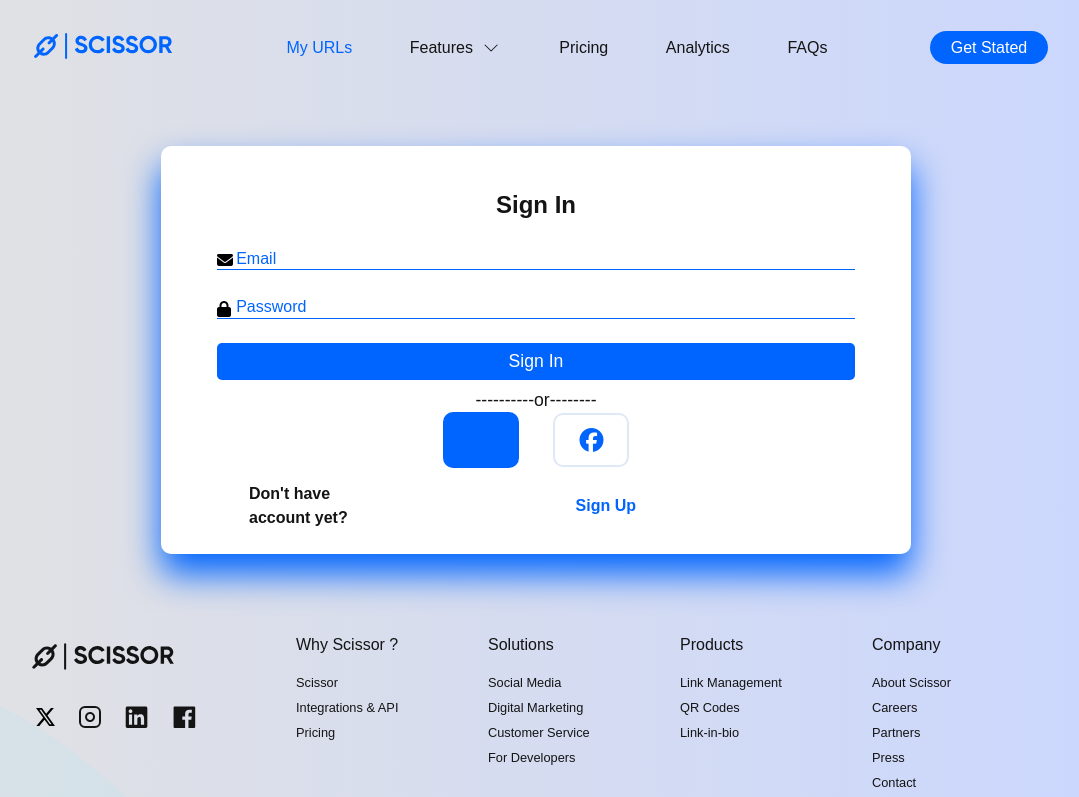
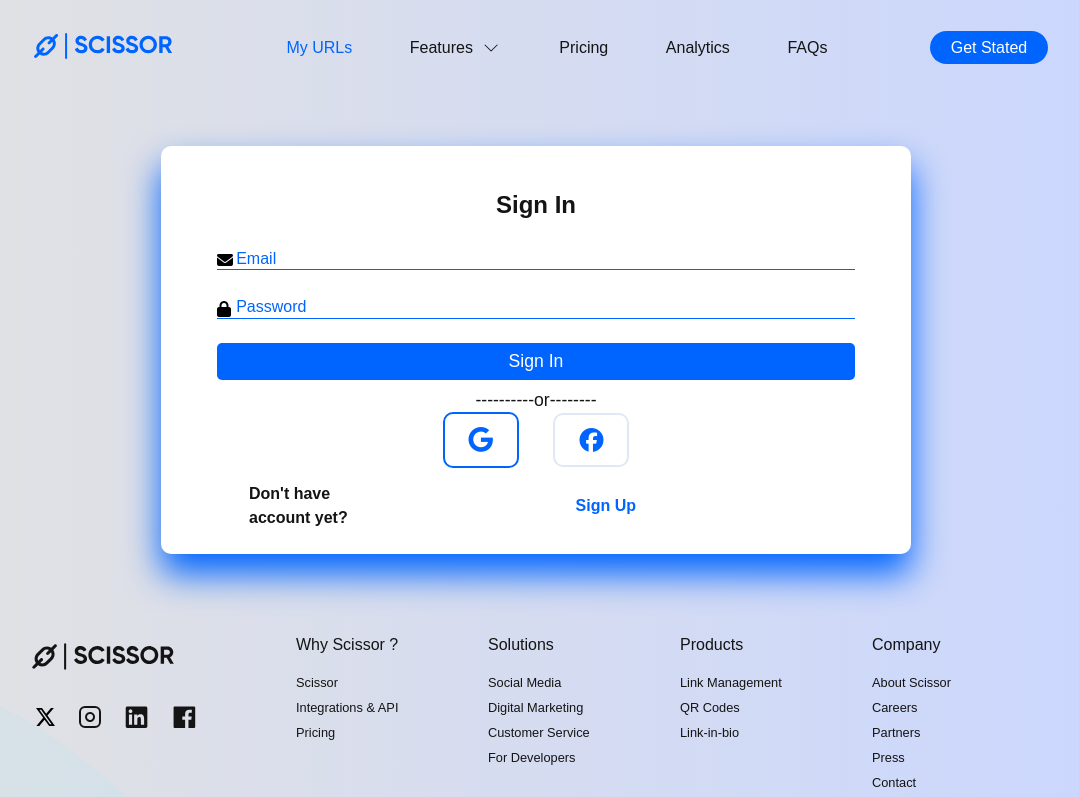
Before and after one commit to Arshad3908/SCISSORS-, a website built with Vite: page login.html in a window 1280 px wide. In both pictures the pointer is over the icon 584 px from the left and 439 px from the top of the page. Shown: the top 797 px of the page, without its empty margins (104-1183 px from the left). Built offline with nearby package versions, Linux system fonts and the light colour scheme.

Commit message:
first commit

```diff
--- a/loginstyle.css
+++ b/loginstyle.css
@@ -113,7 +113,7 @@ button:hover{
     transition:1s;
 }
 .icons i:hover{
-    background:#0065fe;
+    background:#ffff;
     font-size:1.6rem;
     border:2px solid #0065fe;
 }
```
